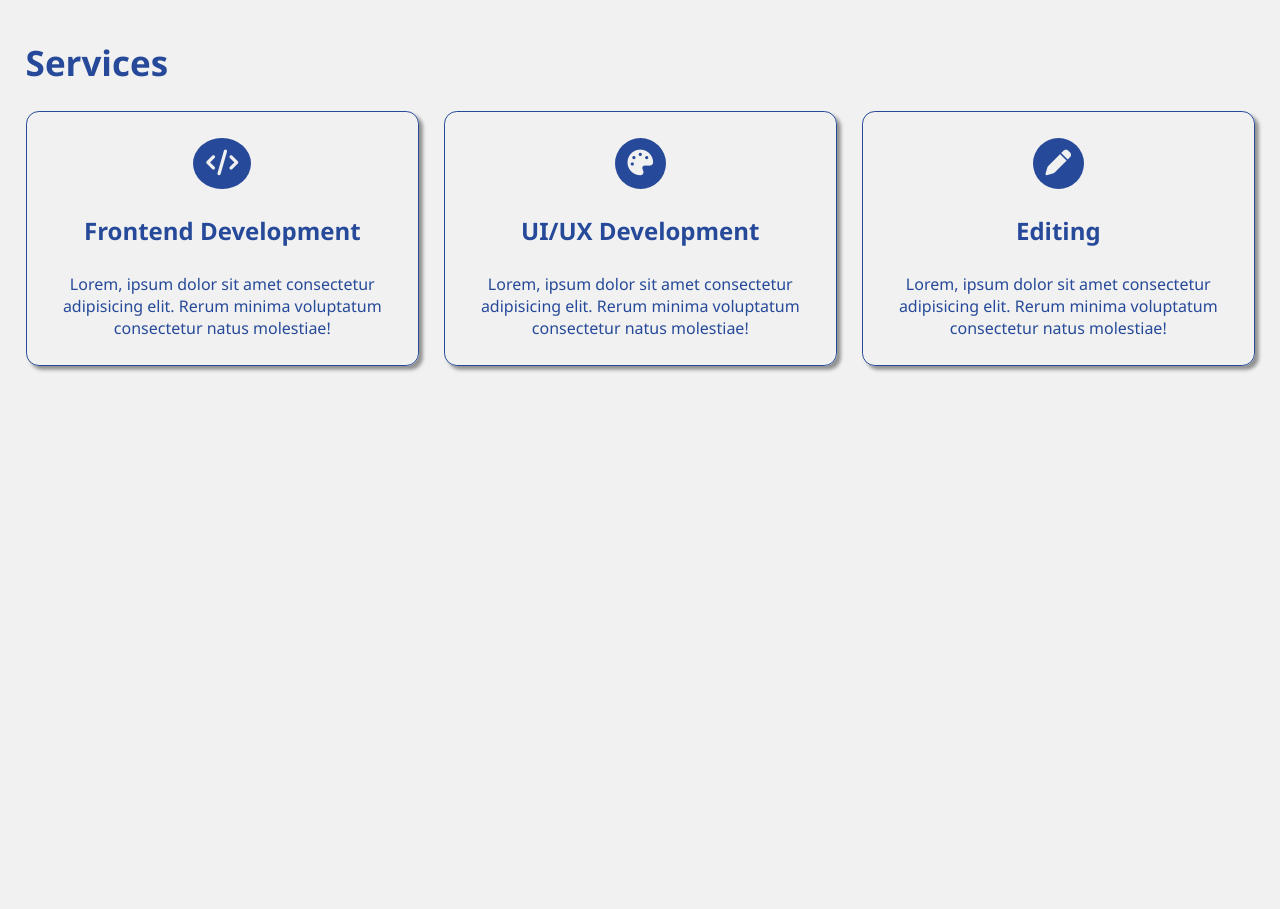
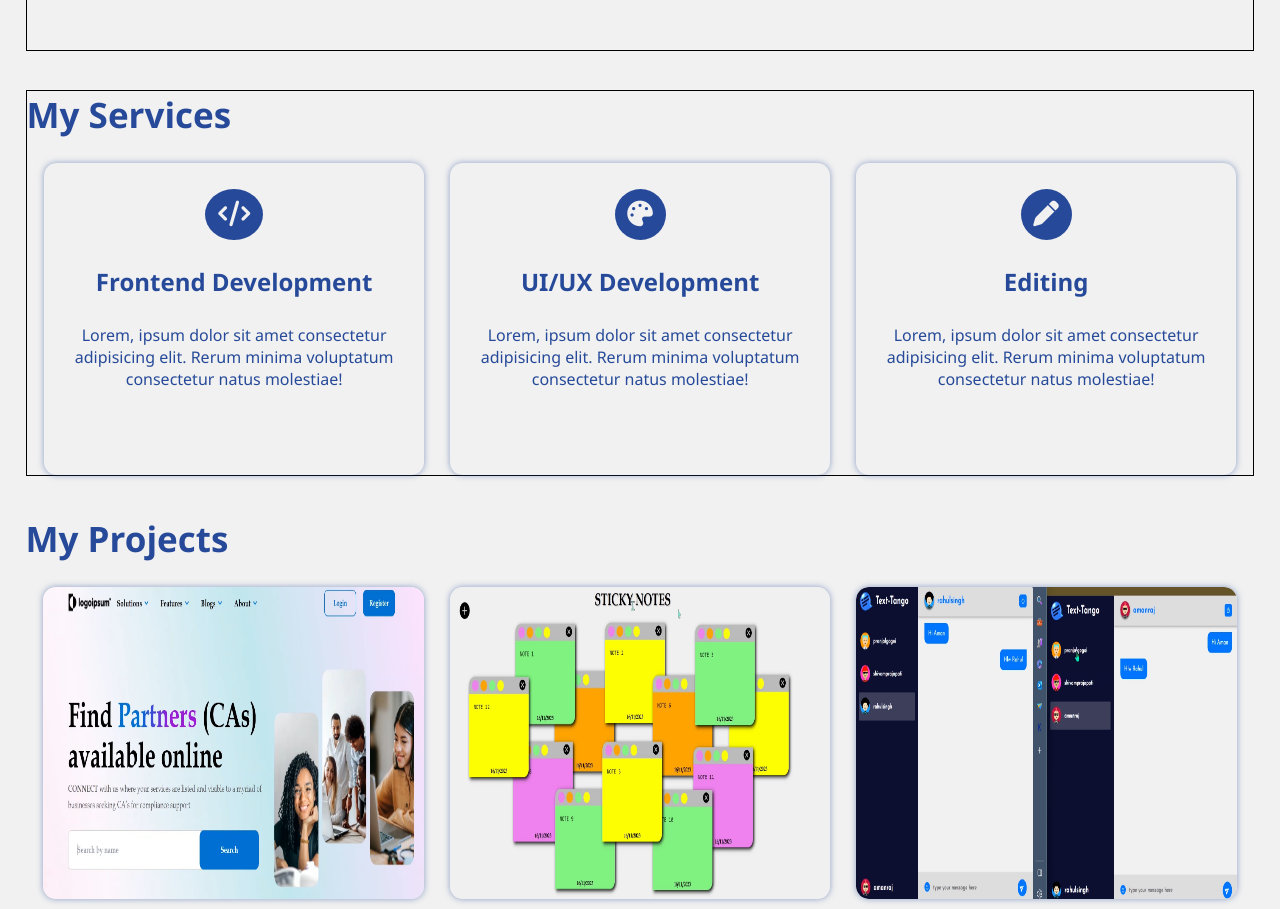
Before and after one commit to pranjalgogoi1209/portfolio-website-js, a plain HTML site: page index.html in a window 1280 px wide. Shown: the part 1507-2416 px from the top of the page. Before the commit the page ends 2083 px from the top, so only its background shows below. Drawn offline with Linux system fonts and the light colour scheme.

Commit message:
Projects section added

```diff
--- a/index.html
+++ b/index.html
@@ -18,7 +18,7 @@
           <li><a href="">Home</a></li>
           <li><a href="#about">About</a></li>
           <li><a href="">Services</a></li>
-          <li><a href="">Portfolio</a></li>
+          <li><a href="">Projects</a></li>
           <li><a href="">Contact</a></li>
         </ul>
       </nav>
@@ -136,11 +136,17 @@
 
       <!-- services section starts here -->
       <div id="services">
-        <h1>Services</h1>
+        <h1>My Services</h1>
         <div class="services-container"></div>
       </div>
       <!-- services section ends here -->
-      <div style="height: 200px"></div>
+
+      <!-- projects section starts here -->
+      <div id="projects">
+        <h1>My Projects</h1>
+        <div class="projects-container"></div>
+      </div>
+      <!-- projects section ends here -->
     </main>
     <footer></footer>
 
--- a/index.js
+++ b/index.js
@@ -87,3 +87,57 @@ services.forEach(service => {
 
   servicesContainer.appendChild(singleService);
 });
+
+// projects carts
+const projects = [
+  {
+    img: "./images/landing-page.png",
+    title: "Landing Page",
+    description: "It is Landing Page",
+    logoClass: "fa-solid fa-up-right-from-square",
+  },
+
+  {
+    img: "./images/sticky-notes.png",
+    title: "Draggable Sticky Notes",
+    description: "It is best Sticky Notes app",
+    logoClass: "fa-solid fa-up-right-from-square",
+  },
+  {
+    img: "./images/live-chat-app.png",
+    title: "Live Chat App",
+    description: "It is best live chat app",
+    logoClass: "fa-solid fa-up-right-from-square",
+  },
+];
+
+const projectsContainer = document.querySelector(".projects-container");
+projects.forEach(project => {
+  const singleProject = document.createElement("div");
+  singleProject.classList.add("single-project");
+
+  const img = document.createElement("img");
+  img.setAttribute("src", project.img);
+  singleProject.appendChild(img);
+
+  const singleProjectContent = document.createElement("div");
+  singleProjectContent.classList.add("single-project-content");
+
+  const title = document.createElement("h2");
+  title.innerText = project.title;
+  singleProjectContent.appendChild(title);
+
+  const description = document.createElement("p");
+  description.innerText = project.description;
+  singleProjectContent.appendChild(description);
+
+  const i = document.createElement("i");
+  for (cls of project.logoClass.split(" ")) {
+    i.classList.add(cls);
+  }
+  singleProjectContent.appendChild(i);
+
+  singleProject.appendChild(singleProjectContent);
+
+  projectsContainer.appendChild(singleProject);
+});
--- a/style.css
+++ b/style.css
@@ -12,6 +12,11 @@ body {
 
 /* header starts here */
 header {
+  position: fixed;
+  top: 0;
+  z-index: 1000;
+  overflow: hidden;
+  background-color: #f1f1f1;
   width: 100%;
   height: 100px;
   display: flex;
@@ -67,10 +72,11 @@ main {
 
 /* home section starts here */
 #home {
+  border: 1px solid black;
   display: flex;
   justify-content: flex-start;
   width: 100%;
-  height: calc(100vh - 110px);
+  height: calc(100vh - 10px);
   background-image: url("./images/home-large-background-image.png");
   background-position: center;
   background-size: 85%;
@@ -95,17 +101,18 @@ main {
 
 /* about section starts here */
 #about {
+  border: 1px solid black;
   display: flex;
+  margin-top: 3vw;
   height: 90vh;
   justify-content: space-between;
 }
 #about .about-image {
-  width: 30%;
+  width: 35%;
   display: flex;
   flex-direction: column;
   gap: 3vw;
 }
-
 #about .about-image img {
   height: 300px;
   width: 100%;
@@ -114,6 +121,7 @@ main {
   display: flex;
   flex-direction: column;
   gap: 1vw;
+  text-align: justify;
 }
 #about .about-image-headline p {
   line-height: 4.5vh;
@@ -124,7 +132,7 @@ main {
 }
 
 #about .about-content {
-  width: 70%;
+  width: 65%;
   padding: 0 1vw 0 1.5vw;
   display: flex;
   flex-direction: column;
@@ -195,7 +203,8 @@ main {
 
 /* services section starts here */
 #services {
-  margin-top: 2vw;
+  border: 1px solid black;
+  margin-top: 3vw;
   display: flex;
   flex-direction: column;
   gap: 2vw;
@@ -205,13 +214,12 @@ main {
 }
 #services .services-container {
   display: flex;
-  justify-content: space-between;
+  justify-content: center;
   gap: 2vw;
   perspective: 2000px;
 }
 #services .services-container div {
-  border: 1px solid #264a99;
-  box-shadow: 0.3vw 0.3vw 0.3vw rgba(0, 0, 0, 0.4);
+  box-shadow: 0vw 0vw 0.5vw rgba(38, 74, 153, 0.5);
   border-radius: 1vw;
   padding: 2vw;
   display: flex;
@@ -220,7 +228,9 @@ main {
   align-items: center;
   text-align: center;
   cursor: pointer;
-  transition: all ease 0.5s;
+  width: 31%;
+  height: 39vh;
+  transition: background 0.5s;
 }
 #services .services-container div:hover {
   background-color: #407bff;
@@ -236,6 +246,72 @@ main {
   background-color: #264a99;
   color: #f1f1f1;
 }
+/* services section ends here */
 
-/* services section ends here */
+/* projects section starts here */
+#projects {
+  /* border: 1px solid black; */
+  margin-top: 3vw;
+  display: flex;
+  flex-direction: column;
+  gap: 2vw;
+}
+#projects h1 {
+  font-size: 35px;
+}
+#projects .projects-container {
+  display: flex;
+  justify-content: center;
+  gap: 2vw;
+}
+#projects .single-project {
+  box-shadow: 0;
+  width: 20vw;
+  position: relative;
+  cursor: pointer;
+  transition: all ease 0.5s;
+  overflow: hidden;
+  width: 31%;
+  height: 39vh;
+  border-radius: 1vw;
+  box-shadow: 0vw 0vw 0.5vw rgba(38, 74, 153, 0.5);
+}
+#projects img {
+  transition: all 0.5s;
+  border-radius: 1vw;
+  width: 100%;
+  height: 100%;
+}
+#projects .single-project-content {
+  background: linear-gradient(rgba(64, 123, 255, 0.3), #264a99);
+  position: absolute;
+  bottom: 0;
+  width: 100%;
+  height: 0%;
+  justify-content: center;
+  align-items: center;
+  transition: height ease 0.5s;
+  overflow: hidden;
+  border-radius: 1vw;
+  color: #f1f1f1;
+  text-shadow: 0 0 0.5vw rgba(0, 0, 0, 0.5);
+  display: flex;
+  flex-direction: column;
+  gap: 1vw;
+}
+#projects .single-project:hover img {
+  transform: scale(1.1);
+}
+#projects .single-project:hover .single-project-content {
+  height: 100%;
+}
+#projects i {
+  padding: 1vw;
+  background-color: #f1f1f1;
+  color: #264a99;
+  border-radius: 50%;
+  text-shadow: none;
+}
+
+/* projects section ends here */
 /* main ends here */
```
Also changed, not shown: images/landing-page.png (added), images/live-chat-app.png (added), images/sticky-notes.png (added).
